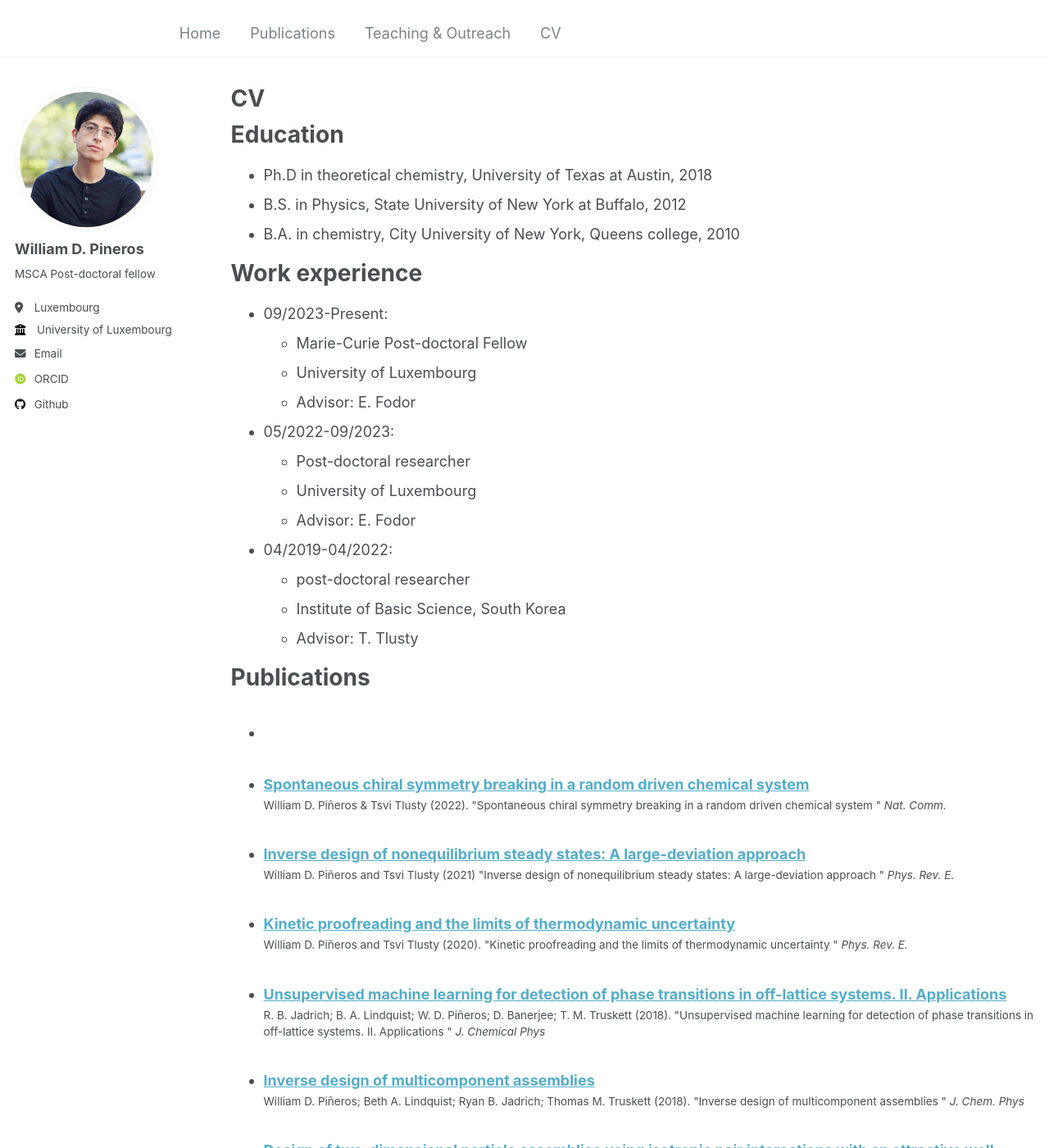
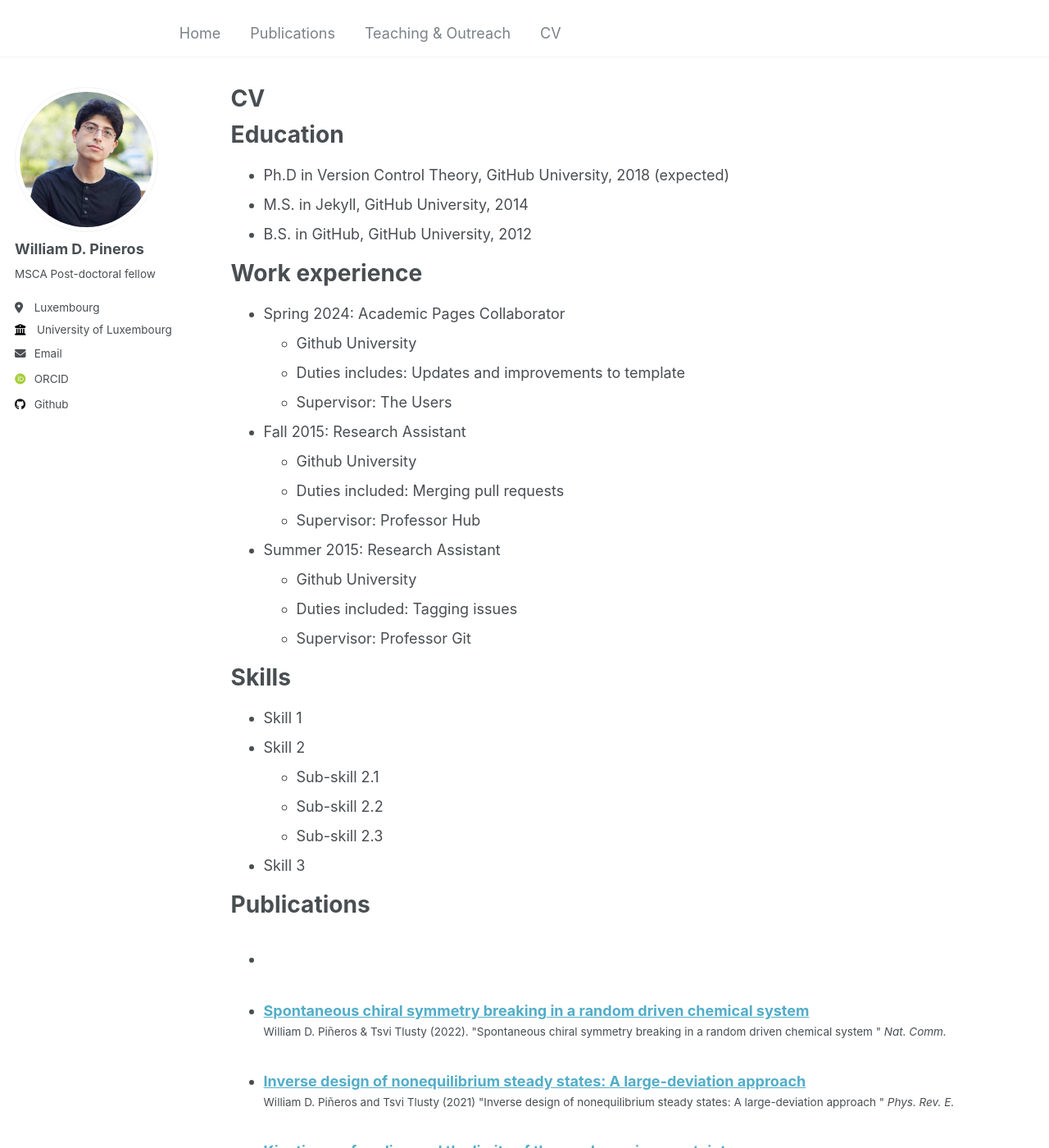
Before and after one commit to wpineros/p, a Jekyll site: the page built from _pages/cv.md, in a window 1280 px wide and 1400 px high. Shown: the whole window at 82% size. Built offline with Jekyll 4.4.1, drawn with Linux system fonts in a browser that asks for light colours; some web fonts are replaced; some of the changed text lies outside the part shown.

Commit message:
Update cv.md

```diff
--- a/_pages/cv.md
+++ b/_pages/cv.md
@@ -11,27 +11,35 @@ redirect_from:
 
 Education
 ======
-* Ph.D in theoretical chemistry, University of Texas at Austin, 2018
-* B.S. in Physics, State University of New York at Buffalo, 2012
-* B.A. in chemistry, City University of New York, Queens college, 2010
+* Ph.D in Version Control Theory, GitHub University, 2018 (expected)
+* M.S. in Jekyll, GitHub University, 2014
+* B.S. in GitHub, GitHub University, 2012
 
 Work experience
 ======
-* 09/2023-Present:
-  * Marie-Curie Post-doctoral Fellow
-  * University of Luxembourg
-  * Advisor: E. Fodor
+* Spring 2024: Academic Pages Collaborator
+  * Github University
+  * Duties includes: Updates and improvements to template
+  * Supervisor: The Users
 
-* 05/2022-09/2023:
-  * Post-doctoral researcher
-  * University of Luxembourg
-  * Advisor: E. Fodor
+* Fall 2015: Research Assistant
+  * Github University
+  * Duties included: Merging pull requests
+  * Supervisor: Professor Hub
 
-* 04/2019-04/2022:
-  * post-doctoral researcher
-  * Institute of Basic Science, South Korea
-  * Advisor: T. Tlusty
+* Summer 2015: Research Assistant
+  * Github University
+  * Duties included: Tagging issues
+  * Supervisor: Professor Git
 
+Skills
+======
+* Skill 1
+* Skill 2
+  * Sub-skill 2.1
+  * Sub-skill 2.2
+  * Sub-skill 2.3
+* Skill 3
 
 Publications
 ======
@@ -50,3 +58,7 @@ Teaching
   <ul>{% for post in site.teaching reversed %}
     {% include archive-single-cv.html %}
   {% endfor %}</ul>
+
+Service and leadership
+======
+* Currently signed in to 43 different slack teams
```
